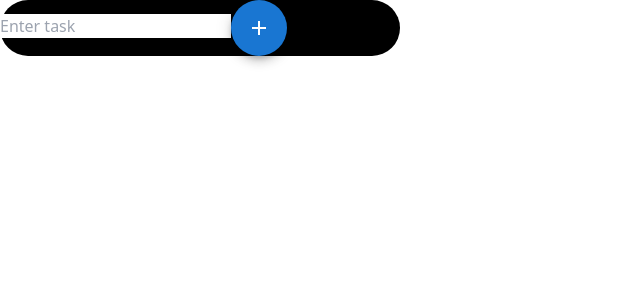
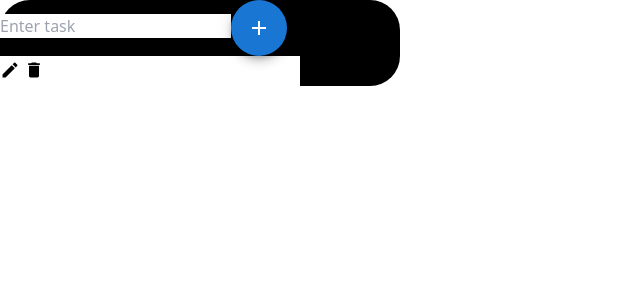
Before and after one commit to wagzyAyo/MERN-TODO, a React (Vite) app in the folder Frontend/: page / in a window 1280 px wide. Both pictures are taken after a click on the button "add". Shown: the top 300 px of the page, without its empty margins (0-640 px from the left). Built offline with nearby package versions, Linux system fonts and the light colour scheme.

Commit message:
add muicons and handle delete function passing down the delete function to two level child component

```diff
--- a/Frontend/src/components/App.jsx
+++ b/Frontend/src/components/App.jsx
@@ -7,24 +7,29 @@ function App(){
 
  function handleAddTask(task){
   setTaskList(prevTasks => [...prevTasks, task]);
+ }
 
-
-
+ function handleDelete(id){
+  setTaskList((prevList) =>{
+    return prevList.filter((task, index) =>{
+      return index !== id
+    })
+  })
  }
 
 
-  return <div className="h-screen grid mt-6 justify-center" >
+  return <div className="mt-6 grid justify-center" >
     <div style={{
     background: "#000",
     width: "400px",
     height: "auto",
     borderRadius: "30px",
     color: "#fff"
-  }}>
+  }} className=" h-screen grid justify-center">
     <Input addTask={handleAddTask}/>
 
     {taskList.map((task, index) => (
-      <List key={index} text={task} id={index}/>
+      <List key={index} text={task} id={index} deleteTask= {handleDelete}/>
     ))}
     </div>
   </div>
--- /dev/null
+++ b/Frontend/src/components/container.jsx
@@ -0,0 +1,30 @@
+import EditIcon from '@mui/icons-material/Edit';
+import PropTypes from 'prop-types';
+import DeleteIcon from '@mui/icons-material/Delete';
+
+function Container(props){
+const pointer = {
+    cursor: "pointer",
+    fontSize: "20px",
+}
+
+    return (
+        <div style={{
+            width: '300px',
+            height: '30px',
+            border: "none",
+            backgroundColor: "#fff",
+            color: "#000",
+        }} className='mt-4 mb-2 '>
+            <p className='flex justify-around items-center'>{props.text} <EditIcon style={pointer} /> <DeleteIcon style={pointer}  onClick={()=>{props.deleteTask(props.id)}}/></p>
+        </div>
+    )
+}
+
+Container.propTypes = {
+    text: PropTypes.string.isRequired,
+    deleteTask: PropTypes.func.isRequired,
+    id: PropTypes.number.isRequired
+}
+
+export default Container
--- a/Frontend/src/components/list.jsx
+++ b/Frontend/src/components/list.jsx
@@ -1,17 +1,22 @@
-import PropTypes from 'prop-types'
+import PropTypes from 'prop-types';
+import Container from './container';
 
 function List(props){
     return (
         <div>
+            {console.log(props.text)}
             <ul>
-                <li><p>{props.text}</p></li>
+                <li><Container text={props.text} deleteTask={props.deleteTask} id={props.id}/></li>
             </ul>
         </div>
     )
 }
 
+
 List.propTypes = {
-    text: PropTypes.string.isRequired
+    text: PropTypes.string.isRequired,
+    deleteTask: PropTypes.func.isRequired,
+    id: PropTypes.number.isRequired
 }
 
 
```
